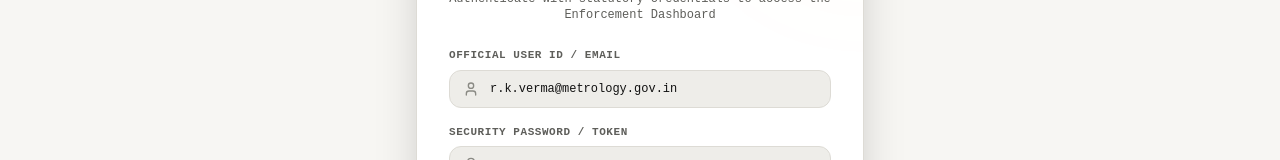
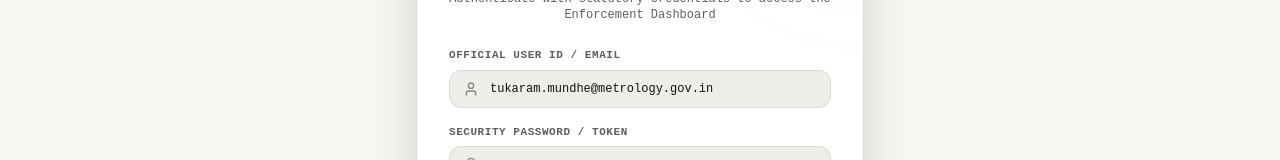
Before and after one commit to DOCTOR-DOOM1/SIH, a React (Vite) app in the folder frontend/: page / in a window 1280 px wide. Shown: the part 254-414 px from the top of the page. Built offline with nearby package versions, Linux system fonts and the light colour scheme.

Commit message:
fix: completely replace RK Verma with Tukaram Mundhe across the app

```diff
--- a/frontend/src/App.tsx
+++ b/frontend/src/App.tsx
@@ -26,7 +26,7 @@ import { ThemeToggle } from './components/ThemeToggle';
 import { exportEnforcementPdf } from './utils/pdfGenerator';
 
 const DEFAULT_OFFICER: OfficerProfile = {
-  name: 'R. K. Verma',
+  name: 'Tukaram Mundhe',
   badgeId: '#OFF-26034-SIH',
   designation: 'Senior Legal Metrology Inspector',
   station: 'New Delhi Central Inspection Wing',
--- a/frontend/src/components/AuthModal.tsx
+++ b/frontend/src/components/AuthModal.tsx
@@ -28,7 +28,7 @@ export const AuthModal: React.FC<AuthModalProps> = ({
   const handleQuickInspector = (role: 'central' | 'state' | 'customs') => {
     if (role === 'central') {
       setFormData({
-        name: 'R. K. Verma',
+        name: 'Tukaram Mundhe',
         badgeId: 'LM-DL-2024-884',
         designation: 'Senior Legal Metrology Inspector',
         station: 'New Delhi Central Inspection Wing',
--- a/frontend/src/components/LoginView.tsx
+++ b/frontend/src/components/LoginView.tsx
@@ -48,7 +48,7 @@ const PRESET_OFFICERS: Array<OfficerProfile & { username: string }> = [
 ];
 
 export const LoginView: React.FC<LoginViewProps> = ({ onLogin, isDark = true, onToggleTheme }) => {
-  const [username, setUsername] = useState<string>('r.k.verma@metrology.gov.in');
+  const [username, setUsername] = useState<string>('tukaram.mundhe@metrology.gov.in');
   const [password, setPassword] = useState<string>('LM-Inspector@2025');
   const [station, setStation] = useState<string>('New Delhi Central Inspection Wing');
   const [showPassword, setShowPassword] = useState<boolean>(false);
```
